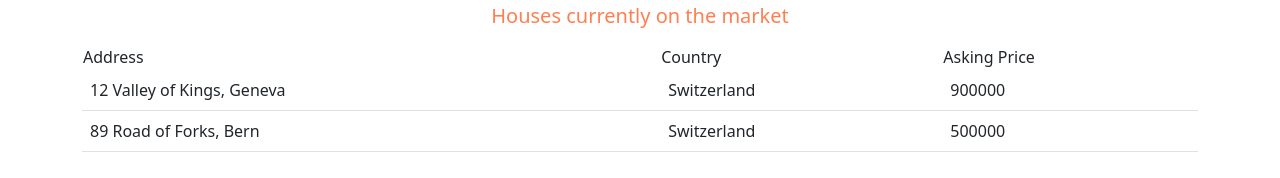
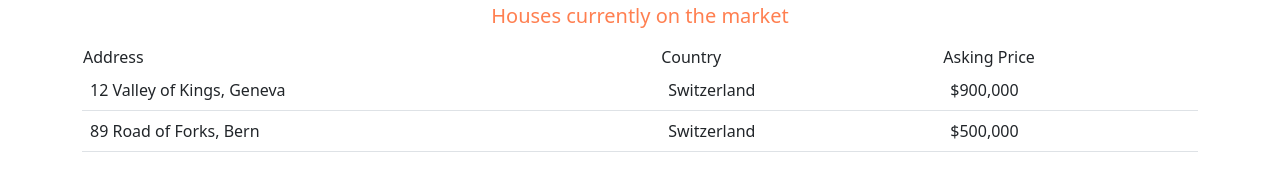
Before and after one commit to artemandrosenko/globomantics, a Next.js app: page / in a window 1280 px wide. Shown: the part 170-348 px from the top of the page. Built offline with nearby package versions, Linux system fonts and the light colour scheme.

Commit message:
Add helpers for price formatting

```diff
--- a/components/houseRow.tsx
+++ b/components/houseRow.tsx
@@ -1,9 +1,11 @@
+import currencyFormatter from "../helpers/currencyFormatter";
+
 const HouseRow = ({house}) => {
     return (
         <tr>
             <td>{house.address}</td>
             <td>{house.country}</td>
-            <td>{house.price}</td>
+            <td>{currencyFormatter.format(house.price)}</td>
         </tr>
     );
 };
--- /dev/null
+++ b/helpers/currencyFormatter.tsx
@@ -0,0 +1,7 @@
+const currencyFormatter = Intl.NumberFormat('en-US', {
+    style: 'currency',
+    currency: 'USD',
+    maximumFractionDigits: 0,
+});
+
+export default currencyFormatter;
```
